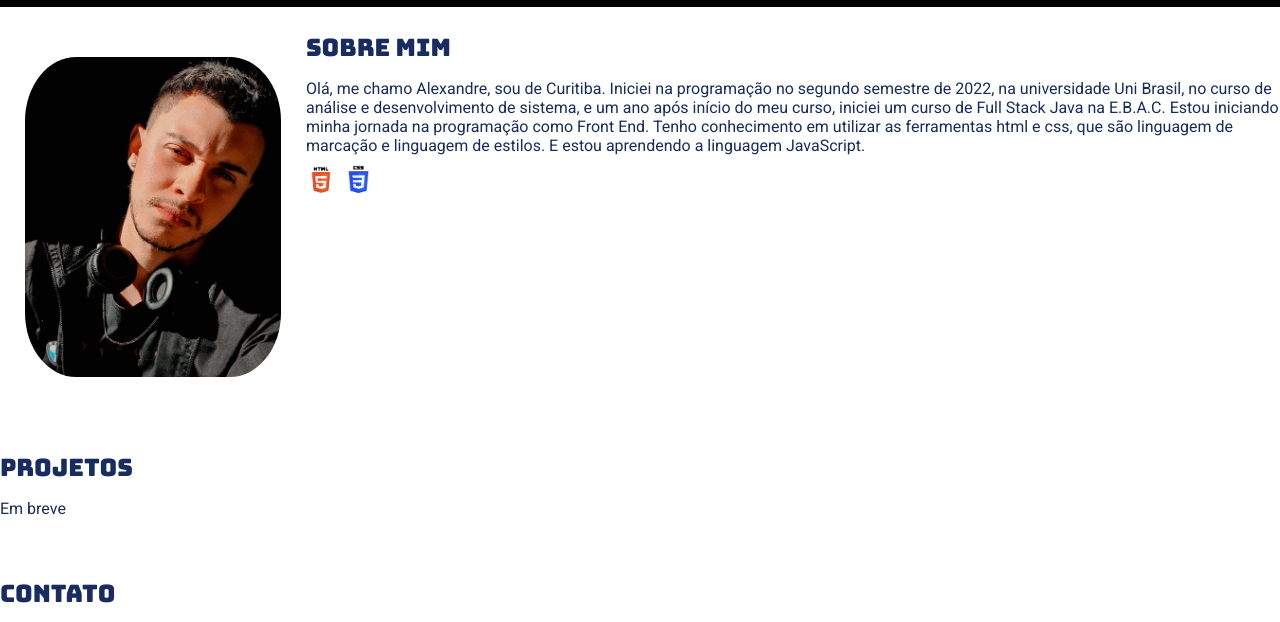
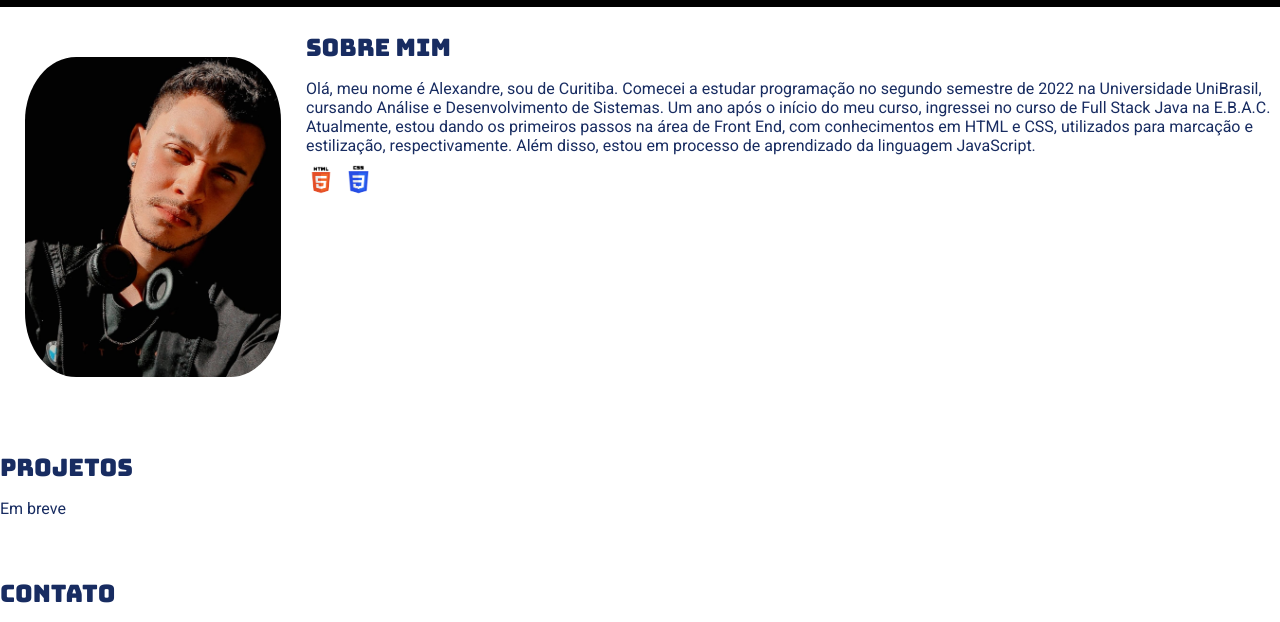
Before and after one commit to AlexandreRLti/portifolio1, a plain HTML site: page index.html in a window 1280 px wide. Shown: the part 56-678 px from the top of the page. Drawn offline with Linux system fonts and the light colour scheme.

Commit message:
p atualizato

```diff
--- a/index.html
+++ b/index.html
@@ -36,8 +36,7 @@
             <div>
                  <h2>Sobre mim</h2>
                     <p>
-                        Olá, me chamo Alexandre, sou de Curitiba. Iniciei na programação no segundo semestre de 2022, na universidade Uni Brasil, no curso de análise e desenvolvimento de sistema, e um ano após início do meu curso, iniciei um curso de Full Stack Java na E.B.A.C.
-                        Estou iniciando minha jornada na programação como Front End. Tenho conhecimento em utilizar as ferramentas html e css, que são linguagem de marcação e linguagem de estilos. E estou aprendendo a linguagem JavaScript.
+                        Olá, meu nome é Alexandre, sou de Curitiba. Comecei a estudar programação no segundo semestre de 2022 na Universidade UniBrasil, cursando Análise e Desenvolvimento de Sistemas. Um ano após o início do meu curso, ingressei no curso de Full Stack Java na E.B.A.C. Atualmente, estou dando os primeiros passos na área de Front End, com conhecimentos em HTML e CSS, utilizados para marcação e estilização, respectivamente. Além disso, estou em processo de aprendizado da linguagem JavaScript.
                     </p>
                 <ul class="brands-list">
                     <li><img src="./imagens/html.png" alt="html" /></li>
@@ -79,7 +78,7 @@
                     <h3>Nos acompanhe</h3>
                     <ul class="social-links">
                         <li>
-                            <a href="https://www.linkedin.com/in/alexandre-lima-411716284?utm_source=share&utm_campaign=share_via&utm_content=profile&utm_medium=android_app" title="Siga-nos no linkdin">
+                            <a href="#" title="Siga-nos no linkdin">
                                 <img src="./imagens/linkdin.png" alt="Logo do linkdin" />
                             </a>
                         </li>
```
